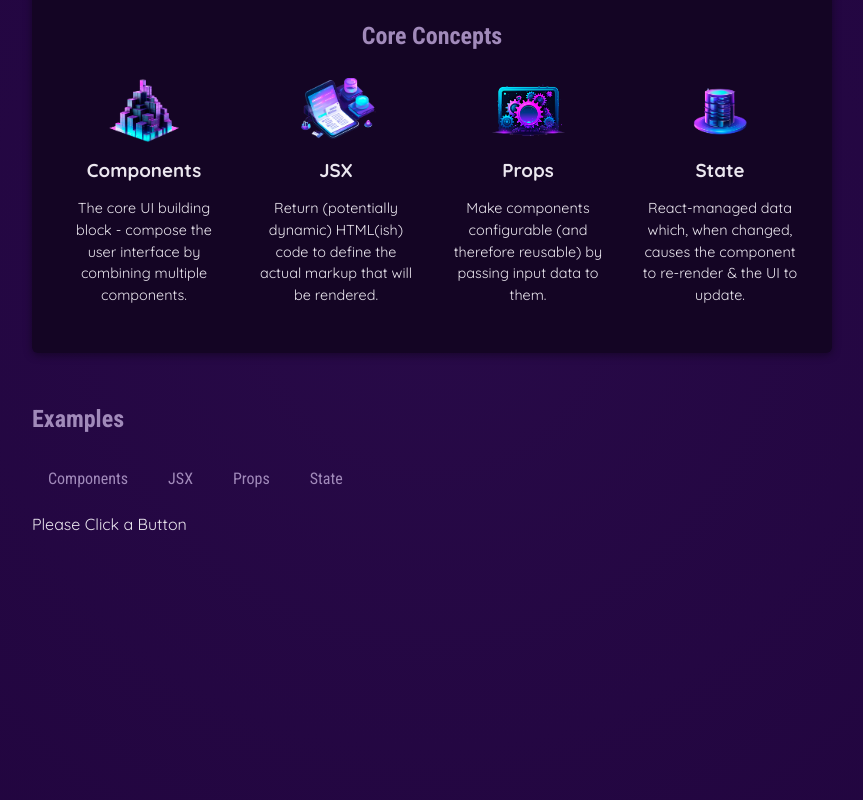
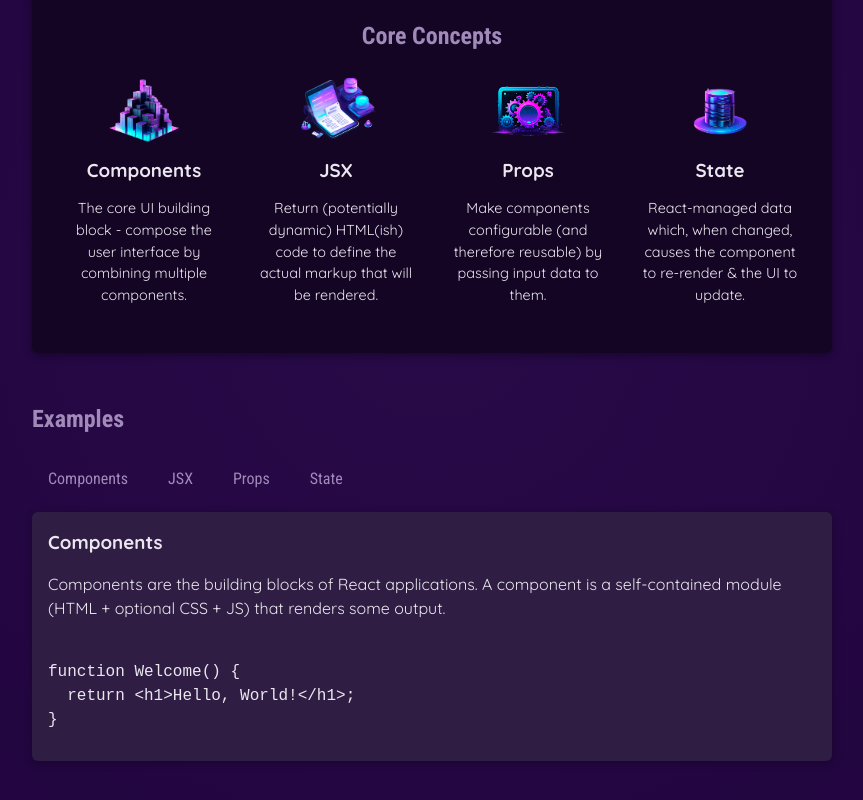
Before and after one commit to NickyLind/React-Essentials, a React (Vite) app in the folder app/: page / in a window 1280 px wide. Shown: the part 346-1146 px from the top of the page, without its empty margins (208-1071 px from the left). Built offline with nearby package versions, Linux system fonts and the light colour scheme.

Commit message:
Add useState hook

```diff
--- a/app/src/App.jsx
+++ b/app/src/App.jsx
@@ -1,15 +1,18 @@
+import { useState } from "react";
+
 import { CORE_CONCEPTS } from "./data";
+import { EXAMPLES } from "./data";
 import Header from "./components/Header/Header.jsx";
 import CoreConcept from "./components/CoreConcept/CoreConcept.jsx";
 import TabButton from "./components/TabButton/TabButton.jsx";
 
 function App() {
-  let tabContent = "Please Click a Button";
+  const [selectedTopic, setSelectedTopic] = useState("components");
 
   function handleSelect(selectedButton) {
     // selectedButton => 'components', 'jsx', 'props', 'state'
-    console.log(selectedButton);
-    tabContent = selectedButton;
+    setSelectedTopic(selectedButton);
+    console.log(selectedTopic);
   }
 
   console.log("APP COMPONENT EXECUTING");
@@ -49,7 +52,13 @@
             <TabButton onSelect={() => handleSelect("props")}>Props</TabButton>
             <TabButton onSelect={() => handleSelect("state")}>State</TabButton>
           </menu>
-          {tabContent}
+          <div id="tab-content">
+            <h3>{EXAMPLES[selectedTopic].title}</h3>
+            <p>{EXAMPLES[selectedTopic].description}</p>
+            <pre>
+              <code>{EXAMPLES[selectedTopic].code}</code>
+            </pre>
+          </div>
         </section>
       </main>
     </div>
--- a/app/src/data.js
+++ b/app/src/data.js
@@ -29,3 +29,54 @@
       'React-managed data which, when changed, causes the component to re-render & the UI to update.',
   },
 ];
+
+export const EXAMPLES = {
+  components: {
+    title: 'Components',
+    description:
+      'Components are the building blocks of React applications. A component is a self-contained module (HTML + optional CSS + JS) that renders some output.',
+    code: `
+function Welcome() {
+  return <h1>Hello, World!</h1>;
+}`,
+  },
+  jsx: {
+    title: 'JSX',
+    description:
+      'JSX is a syntax extension to JavaScript. It is similar to a template language, but it has full power of JavaScript (e.g., it may output dynamic content).',
+    code: `
+<div>
+  <h1>Welcome {userName}</h1>
+  <p>Time to learn React!</p>
+</div>`,
+  },
+  props: {
+    title: 'Props',
+    description:
+      'Components accept arbitrary inputs called props. They are like function arguments.',
+    code: `
+function Welcome(props) {
+  return <h1>Hello, {props.name}</h1>;
+}`,
+  },
+  state: {
+    title: 'State',
+    description:
+      'State allows React components to change their output over time in response to user actions, network responses, and anything else.',
+    code: `
+function Counter() {
+  const [isVisible, setIsVisible] = useState(false);
+
+  function handleClick() {
+    setIsVisible(true);
+  }
+
+  return (
+    <div>
+      <button onClick={handleClick}>Show Details</button>
+      {isVisible && <p>Amazing details!</p>}
+    </div>
+  );
+}`,
+  },
+};
```
